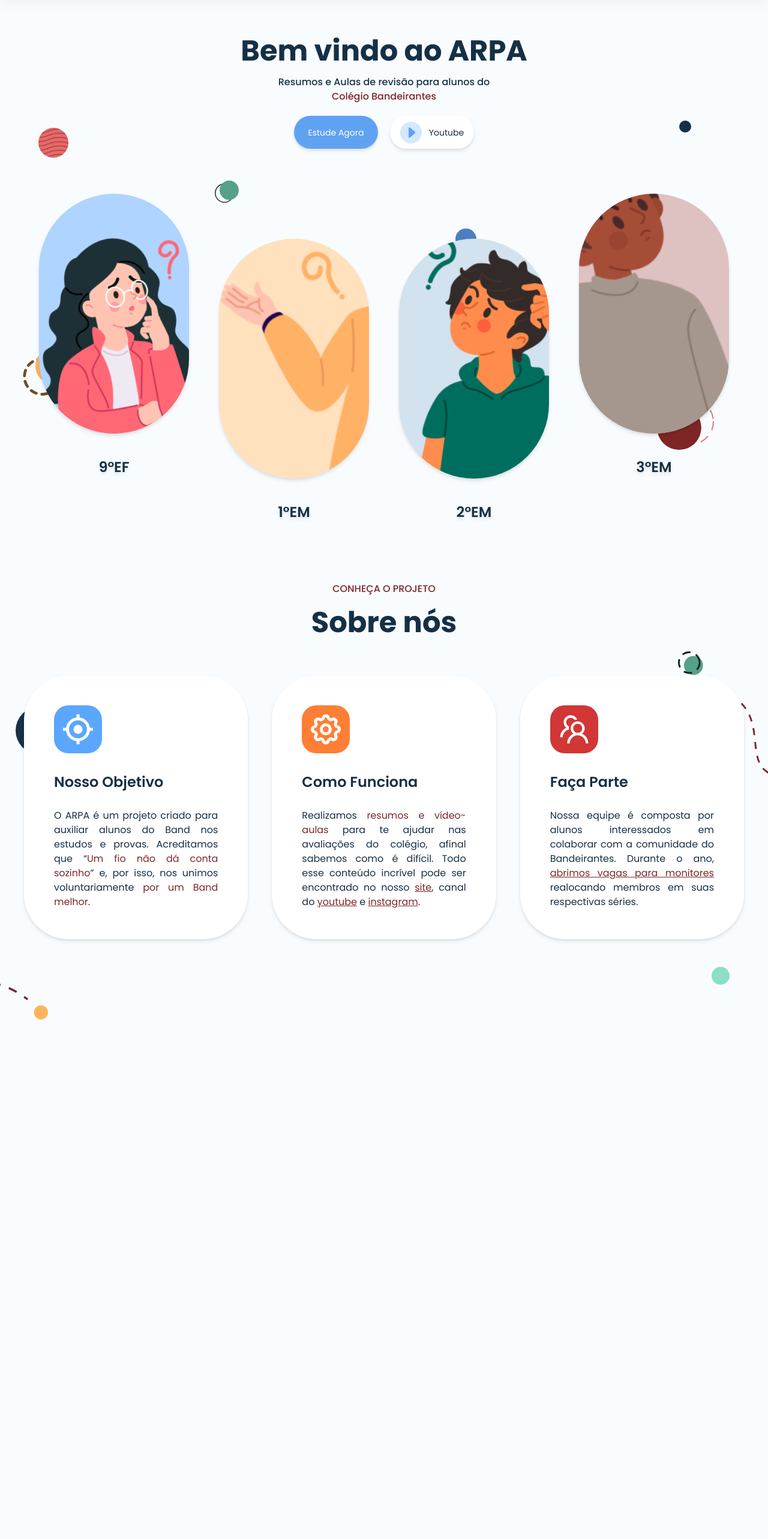
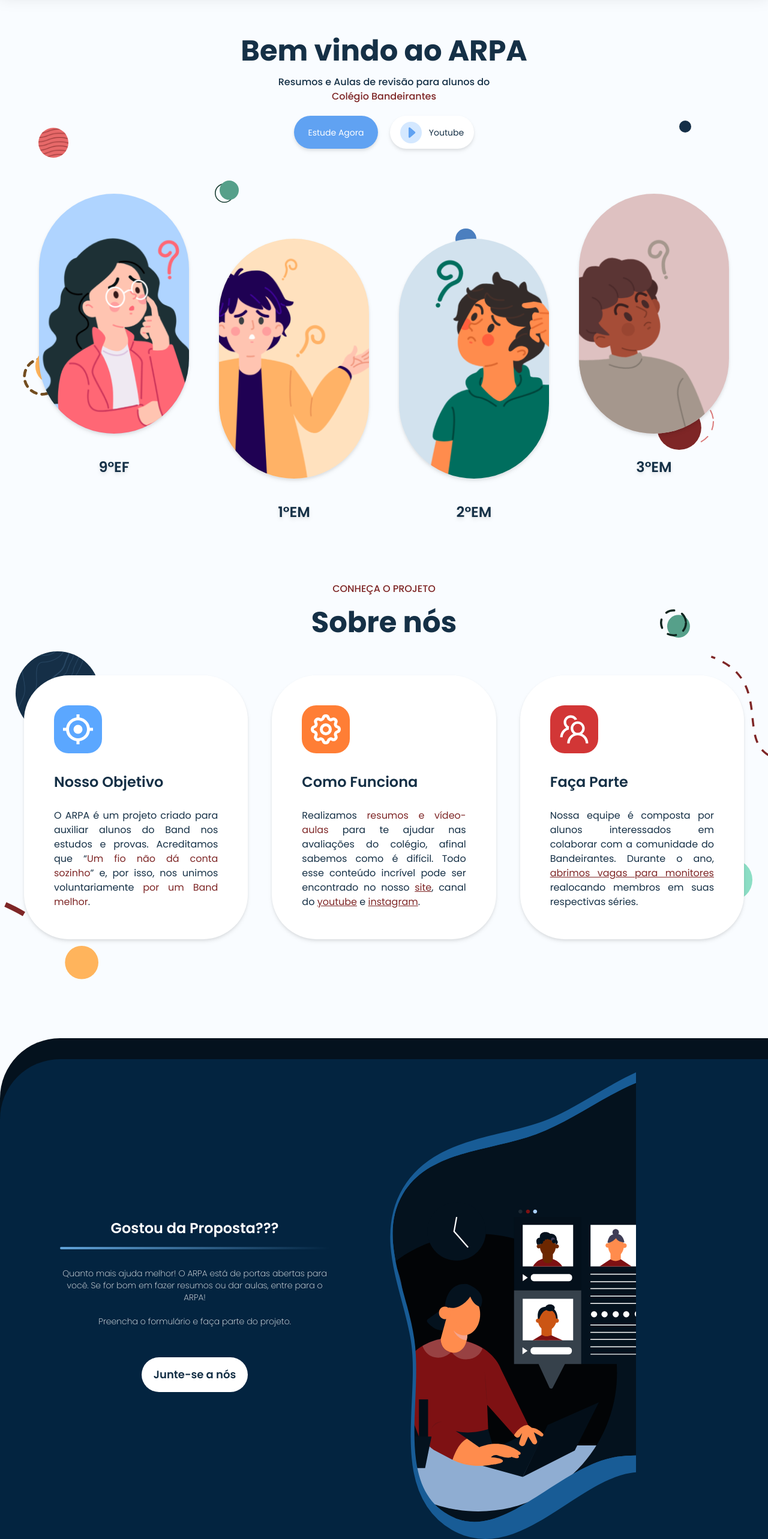
Before and after one commit to KesneyFerro/arpa, a Next.js app: page / in a window 1280 px wide. Shown: the part 109-2675 px from the top of the page at 60% size. Before the commit the page ends 1821 px from the top, so only its background shows below. Built offline with nearby package versions, Linux system fonts and the light colour scheme.

Commit message:
final fix grade buttons

```diff
--- a/components/layout/home/grade_button.tsx
+++ b/components/layout/home/grade_button.tsx
@@ -44,28 +44,32 @@ const GradeButon = ({
             <img
               src={image}
               alt={alt}
-              className="absolute min-w-[160px] bottom-[-40%] left-[-25%] sm:left-[-50px] sm:bottom-[-150px] lg:min-w-[270px] lg:bottom-[-100px] lg:left-[-20px] xl:left-[0px]"
+              className="absolute min-w-[160px] bottom-[calc(40%*((w-full)/236))] left-[-25%] sm:left-[-50px] sm:bottom-[-130px] lg:min-w-[270px] lg:bottom-[-100px] lg:left-[-20px] xl:left-[0px]"
+              draggable="false"
             ></img>
           )}
           {alt == "c2" && (
             <img
               src={image}
               alt={alt}
-              className="absolute max-w-[320px] min-w-[180px] bottom-[-32%] left-[5%] sm:left-[20px] sm:min-w-[360px] sm:bottom-[-70px] lg:min-w-[400px] lg:bottom-[-60px] lg:left-[-20px] xl:left-[0px]"
+              className="absolute min-w-[160px]  right-[0%] bottom-[calc(40%*((w-full)/236))] sm:bottom-[-90px] lg:scale-x-[-1] lg:right-auto lg:min-w-[270px] lg:bottom-[-40px]"
+              draggable="false"
             ></img>
           )}
           {alt == "c3" && (
             <img
               src={image}
               alt={alt}
-              className="absolute min-w-[180px] left-[-25%] sm:left-[-10%] scale-x-[-1] lg:scale-x-[1] lg:min-w-[300px] lg:left-[10px] lg:bottom-[-80px]"
+              className="absolute min-w-[160px] scale-x-[-1] bottom-[calc(40%*((w-full)/236))] left-[-25%] sm:left-[-50px] sm:bottom-[-110px] lg:left-auto lg:scale-x-[1] lg:min-w-[270px] lg:bottom-[-70px] lg:right-[-50px]"
+              draggable="false"
             ></img>
           )}
           {alt == "c4" && (
             <img
               src={image}
               alt={alt}
-              className="absolute min-w-[230px] scale-x-[-1] lg:scale-x-[1] left-[10%] bottom-[-65px] sm:min-w-[300px] sm:left-[30px] sm:bottom-[-80px] lg:min-w-[380px] lg:left-[-120px] lg:bottom-[-120px]"
+              className="absolute min-w-[160px] scale-x-[-1] bottom-[calc(20%*(_w-full_/236))] right-[-25%] sm:right-[-50px] sm:bottom-[-135px] lg:scale-x-[1] lg:min-w-[270px] lg:bottom-[-140px] lg:left-[-50px]"
+              draggable="false"
             ></img>
           )}
         </div>
--- a/pages/index.tsx
+++ b/pages/index.tsx
@@ -142,25 +142,25 @@ const Home: NextPage = () => {
             <img
               src="/blob_background/black_stripes.svg"
               alt=""
-              className="top-28 left-[2%] absolute w-[80px]"
+              className="top-28 left-[2%] absolute w-[80px] lg:w-[120px] lg:top-[70px] xl:w-[140px] xl:top-[20px]"
               draggable="false"
             />
             <img
               src="/blob_background/red_trail_yellow.svg"
               alt=""
-              className="bottom-[-50px] left-[0%] absolute w-[80px]"
+              className="bottom-[0px] left-[-5%] absolute w-[130px] lg:w-[180px] lg:left-[-6%] xl:w-[190px] xl:left-[-2%]"
               draggable="false"
             />
             <img
               src="/blob_background/red_trail_green.svg"
               alt=""
-              className="top-[20px] right-0 absolute w-[150px]"
+              className=" top-[20px] right-0 absolute w-[150px] lg:w-[170px]  lg:top-[-10px] xl:w-[180px]  xl:top-[-50px]"
               draggable="false"
             />
             <img
               src="/blob_background/green.svg"
               alt=""
-              className="bottom-[20px] right-[5%] absolute w-[30px]"
+              className="bottom-[350px] right-[2%] absolute w-[70px] lg:bottom-[160px]"
               draggable="false"
             />
           </div>
@@ -212,6 +212,36 @@ const Home: NextPage = () => {
             </FactBox>
           </div>
         </div>
+
+        <div className="invitationJoinUs mt-[200px] w-full h-[auto] bg-[#032440] shadow-[0_-35px_0px_0px_#04121E] rounded-tl-[100px] flex flex-col lg:flex-row">
+          <div className="invDivision1 flex flex-col justify-start items-start sm:justify-center sm:items-center mt-[70px] mx-[50px] sm:mx-[100px] z-[1]">
+            <div className="mainInvDiv1">
+              <h3 className="text-white w-full font-semibold text-2xl flex flex-col  items-center sm:text-center">
+                Gostou da Proposta???{" "}
+                <span className="my-[15px] block h-[4px] w-full bg-gradient-to-r from-[rgba(97,163,217,1)] to-[rgba(24,92,150,0)] rounded-full sm:text-center" />
+              </h3>
+              <h4 className="text-white text-sm font-extralight text-justify mt-[15px] sm:text-center">
+                Quanto mais ajuda melhor! O ARPA está de portas abertas para
+                você. Se for bom em fazer resumos ou dar aulas, entre para o
+                ARPA!
+                <br />
+                <br />
+                Preencha o formulário e faça parte do projeto.
+              </h4>
+            </div>
+            <button className="buttonInvDiv1 mt-[50px] bg-white rounded-full font-semibold text-lg text-[#153046] px-[20px] py-[15px] mb-[50px]">
+              Junte-se a nós
+            </button>
+          </div>
+          <div className="invDivision2 w-full h-full z-[0]">
+            <img
+              src="teamIllustration.svg"
+              alt=""
+              className="h-[800px] right-0 top-[0]"
+              draggable="false"
+            />
+          </div>
+        </div>
       </main>
     </HomeCointainer>
   );
```
Also changed, not shown: public/teamIllustration.svg (added).
